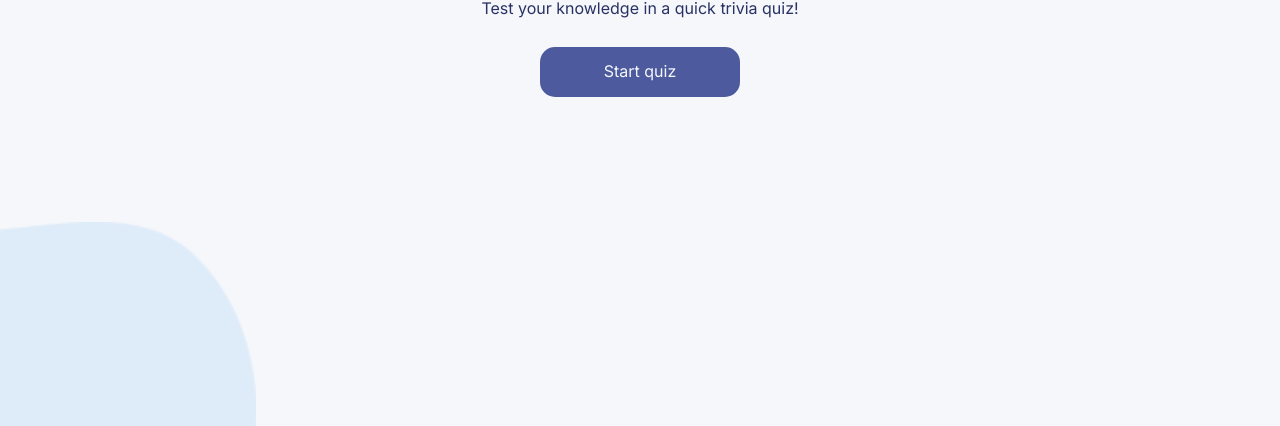
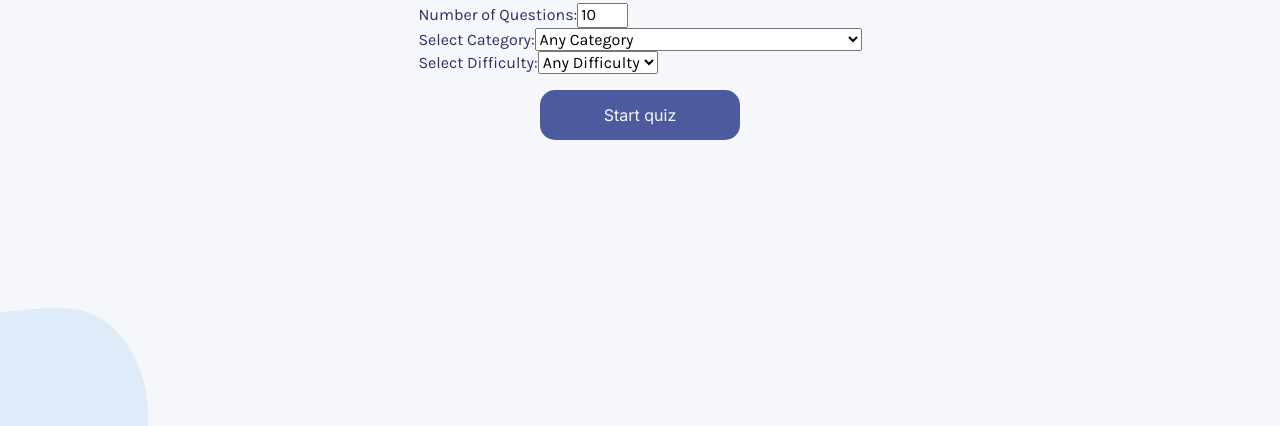
Before and after one commit to superbode/scrimba-quizzical, a React app: page / in a window 1280 px wide. Shown: the part 374-800 px from the top of the page. Built offline with nearby package versions, Linux system fonts and the light colour scheme; a web font is replaced by a local one.

Commit message:
feat: Added selections for quiz

```diff
--- a/App.js
+++ b/App.js
@@ -4,15 +4,39 @@ import Quiz from "./components/Quiz"
 
 export default function App() {
     const [showIntro, setShowIntro] = React.useState(true)
+    const [formData, setFormData] = React.useState({
+        numQuestions: 10,
+        category: 0,
+        difficulty: ""
+    });
 
     function toggleShowIntro() {
-        setShowIntro(prevShowIntro => !prevShowIntro)
+        setShowIntro(prev => !prev);
     }
 
+    const handleChange = (e) => {
+        const { name, value } = e.target;
+        setFormData(prev => ({
+            ...prev,
+            [name]: value
+        }));
+    };
     return (
-        <React.Fragment>
-            {showIntro && <IntroPage toggleShowIntro={toggleShowIntro}/>}
-            {!showIntro && <Quiz toggleShowIntro={toggleShowIntro}/>}
-        </React.Fragment>
+        <>
+            {showIntro &&
+                <IntroPage
+                    toggleShowIntro={toggleShowIntro}
+                    formData={formData}
+                    handleChange={handleChange}
+                />
+            }
+
+            {!showIntro &&
+                <Quiz
+                    formData={formData}
+                    toggleShowIntro={toggleShowIntro}
+                />
+            }
+        </>
     )
 }
--- /dev/null
+++ b/categories.js
@@ -0,0 +1,27 @@
+export const categories = {
+  "Any Category": 0,
+  "General Knowledge": 9,
+  "Entertainment: Books": 10,
+  "Entertainment: Film": 11,
+  "Entertainment: Music": 12,
+  "Entertainment: Musicals & Theatres": 13,
+  "Entertainment: Television": 14,
+  "Entertainment: Video Games": 15,
+  "Entertainment: Board Games": 16,
+  "Science & Nature": 17,
+  "Science: Computers": 18,
+  "Science: Mathematics": 19,
+  "Mythology": 20,
+  "Sports": 21,
+  "Geography": 22,
+  "History": 23,
+  "Politics": 24,
+  "Art": 25,
+  "Celebrities": 26,
+  "Animals": 27,
+  "Vehicles": 28,
+  "Entertainment: Comics": 29,
+  "Science: Gadgets": 30,
+  "Entertainment: Japanese Anime & Manga": 31,
+  "Entertainment: Cartoon & Animations": 32
+};
--- /dev/null
+++ b/components/DropdownMenu.js
@@ -0,0 +1,16 @@
+import React from 'react'
+
+export default function DropdownMenu({name, options, value, onChange}) {
+    return (
+        <div class="form-group">
+            <label for={name}>Select {name.charAt(0).toUpperCase() + name.slice(1)}:</label>
+            <select id={name} name={name} value={value} onChange={onChange}>
+                {Object.entries(options).map(([label, val]) => (
+                    <option key={val} value={val}>
+                        {label}
+                    </option>
+                ))}
+            </select>
+        </div>
+    )
+}
--- a/components/IntroPage.js
+++ b/components/IntroPage.js
@@ -1,11 +1,41 @@
 import React from "react"
+import DropdownMenu from './DropdownMenu.js'
+import { categories } from '../categories.js'
+import { difficulties } from '../difficulties.js'
 
-export default function IntroPage({toggleShowIntro}) {
+const DEFAULT_NUM_QUESTIONS = 10
+const DEFAULT_CATEGORY = 0 // Any Category
+const DEFAULT_DIFFICULTY = 0 // Any Difficulty
+
+export default function IntroPage({
+    toggleShowIntro,
+    formData,
+    handleChange
+}) {
     return (
         <header>
             <img className="top-right" src="../images/topright-blob.png"/>
             <h1>Quizzical</h1>
             <p>Test your knowledge in a quick trivia quiz!</p>
+
+            <form id="trivia-form">
+                <div className="form-group">
+                    <label for="amount">Number of Questions:</label>
+                    <input
+                        type="number"
+                        id="numQuestions"
+                        name="numQuestions"
+                        min="1"
+                        max="50"
+                        value={formData.numQuestions}
+                        onChange={handleChange}
+                    />
+                </div>
+
+                <DropdownMenu name="category" options={categories} value={formData.category} onChange={handleChange}/>
+                <DropdownMenu name="difficulty" options={difficulties} value={formData.difficulty} onChange={handleChange}/>
+            </form>
+
             <button className="start-quiz" onClick={toggleShowIntro}>Start quiz</button>
             <img className="bottom-left" src="../images/bottomleft-blob.png"/>
         </header>
--- a/components/Quiz.js
+++ b/components/Quiz.js
@@ -1,12 +1,21 @@
 import React from "react"
 import Question from "./Question"
 import Answer from "./Answer"
-import { parseTrivia, NUMBER_OF_QUESTIONS, NUMBER_OF_ANSWERS_PER_QUESTION } from "./../utils"
+import { parseTrivia, buildApiUrl, NUMBER_OF_ANSWERS_PER_QUESTION } from "./../utils"
 
-export default function Quiz({toggleShowIntro}) {
+export default function Quiz({formData, toggleShowIntro}) {
     const [triviaQuestions, setTriviaQuestions] = React.useState([])
     const [selectedAnswers, setSelectedAnswers] = React.useState(() => populateSelectedAnswers())
     const [quizSubmitted, setQuizSubmitted] = React.useState(false)
+
+    const fetchUrl = buildApiUrl(formData)
+
+    function populateSelectedAnswers() {
+        const numQuestions = parseInt(formData.numQuestions)
+        return new Array(numQuestions).fill(null).map(() =>
+            new Array(NUMBER_OF_ANSWERS_PER_QUESTION).fill(false)
+        )
+    }
 
     let numOfCorrectAnswers = 0
     for (let i = 0; quizSubmitted && i < triviaQuestions.length; i++) {
@@ -15,18 +24,25 @@ export default function Quiz({toggleShowIntro}) {
         }
     }
 
-    function populateSelectedAnswers() {
-        return (new Array(NUMBER_OF_QUESTIONS).fill(null).map((_, i) =>
-            new Array(NUMBER_OF_ANSWERS_PER_QUESTION).fill(false))
-        )
-    }
 
     React.useEffect(() => {
-        fetch(`https://opentdb.com/api.php?amount=${NUMBER_OF_QUESTIONS}&category=15&difficulty=easy&type=multiple`)
-            .then(res => res.json())
-            .then(data => setTriviaQuestions(parseTrivia(data.results)))
-            .catch(err => console.error("Fetch error: " + err))
-    }, [])
+        if (!fetchUrl) return;
+
+        fetch(fetchUrl)
+        .then(res => {
+            if (!res.ok) throw new Error(`HTTP error! Status: ${res.status}`);
+            return res.json();
+        })
+        .then(data => {
+            if (data.response_code !== 0) {
+                console.error("API Error Code:", data.response_code);
+            }
+            setTriviaQuestions(parseTrivia(data.results || []));
+        })
+        .catch(err => {
+            console.error("Fetch error:", err);
+        });
+    }, [fetchUrl])
 
     const triviaQuestionElements = triviaQuestions && triviaQuestions.length > 0
         ? triviaQuestions.map((triviaQuestion, qIndex) => (
@@ -69,7 +85,7 @@ export default function Quiz({toggleShowIntro}) {
     }
 
     return (
-        <React.Fragment>
+        <>
             <img className="top-right small" src="../images/topright-blob.png"/>
 
             <section className="quiz">
@@ -84,6 +100,6 @@ export default function Quiz({toggleShowIntro}) {
                 </div>
             : null}
             <img className="bottom-left small" src="../images/bottomleft-blob.png"/>
-        </React.Fragment>
+        </>
     )
 }
--- /dev/null
+++ b/difficulties.js
@@ -0,0 +1,6 @@
+export const difficulties = {
+    "Any Difficulty": "",
+    "Easy": "easy",
+    "Medium": "medium",
+    "Hard": "hard"
+}
--- a/style.css
+++ b/style.css
@@ -53,7 +53,6 @@ button.start-quiz {
 }
 
 img.top-right {
-    width: 20%;
     position: fixed;
     top: 0;
     right: 0;
@@ -61,7 +60,6 @@ img.top-right {
 }
 
 img.bottom-left {
-    width: 20%;
     position: fixed;
     bottom: 0;
     left: 0;
@@ -69,7 +67,7 @@ img.bottom-left {
 }
 
 img.small {
-    width: 10%;
+    width: 100px;
 }
 
 section.quiz {
--- a/utils.js
+++ b/utils.js
@@ -37,3 +37,21 @@ function shuffleArray(array) {
 
     return array
 }
+
+export function buildApiUrl({ numQuestions, category, difficulty }) {
+    const params = new URLSearchParams();
+
+    const amount = Math.min(parseInt(numQuestions) || 10, 50);
+    params.append("amount", amount);
+    params.append("type", "multiple");
+
+    if (category && category !== "0" && category !== 0) {
+        params.append("category", category);
+    }
+
+    if (difficulty && difficulty !== "" && difficulty !== "0") {
+        params.append("difficulty", difficulty);
+    }
+
+    return `https://opentdb.com/api.php?${params.toString()}`;
+}
```
Also changed, not shown: README.md.
